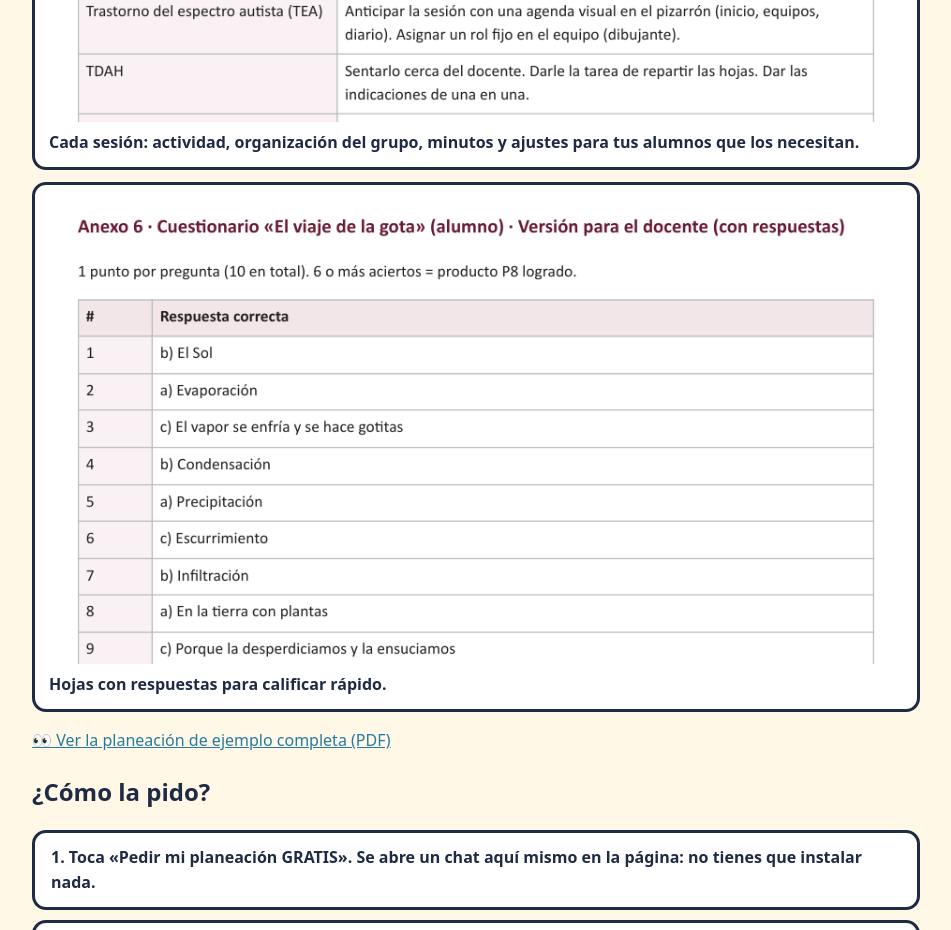
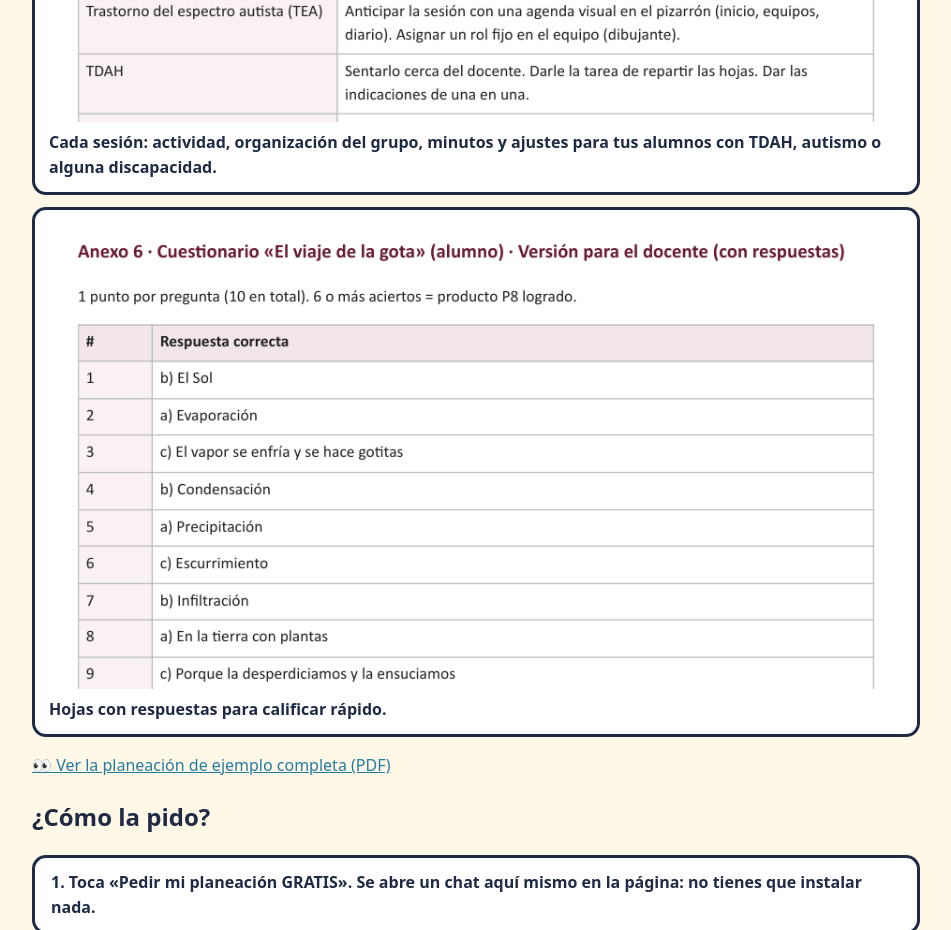
Before and after one commit to planeaciones-multigrado/planeaciones-multigrado.github.io, a plain HTML site: page index.html in a window 1280 px wide. Shown: the part 1800-2730 px from the top of the page, without its empty margins (164-1115 px from the left). Drawn offline with Linux system fonts and the light colour scheme.

Commit message:
Actualización 2026-10-16

```diff
--- a/index.html
+++ b/index.html
@@ -33,7 +33,7 @@ footer{color:var(--gris);font-size:13px;padding:24px 0 40px;border-top:1px solid
 <main><div class="cont"><div class="cita">✔️ Formato revisado por docentes y por un director de primaria pública.</div>
 <h2 id="ejemplo">Así se ve (ejemplo real)</h2>
 <div class="captura"><img src="img/pda.png" alt="Tabla de PDA a colores" loading="lazy"><p>Los PDA del proyecto, a colores y con su fuente.</p></div>
-<div class="captura"><img src="img/sesion.png" alt="Sesión con actividades, organización y tiempos" loading="lazy"><p>Cada sesión: actividad, organización del grupo, minutos y ajustes para tus alumnos que los necesitan.</p></div>
+<div class="captura"><img src="img/sesion.png" alt="Sesión con actividades, organización y tiempos" loading="lazy"><p>Cada sesión: actividad, organización del grupo, minutos y ajustes para tus alumnos con TDAH, autismo o alguna discapacidad.</p></div>
 <div class="captura"><img src="img/respuestas.png" alt="Hoja de respuestas para el docente" loading="lazy"><p>Hojas con respuestas para calificar rápido.</p></div>
 <p><a href="ejemplo.pdf">👀 Ver la planeación de ejemplo completa (PDF)</a></p>
 <h2>¿Cómo la pido?</h2>
```
